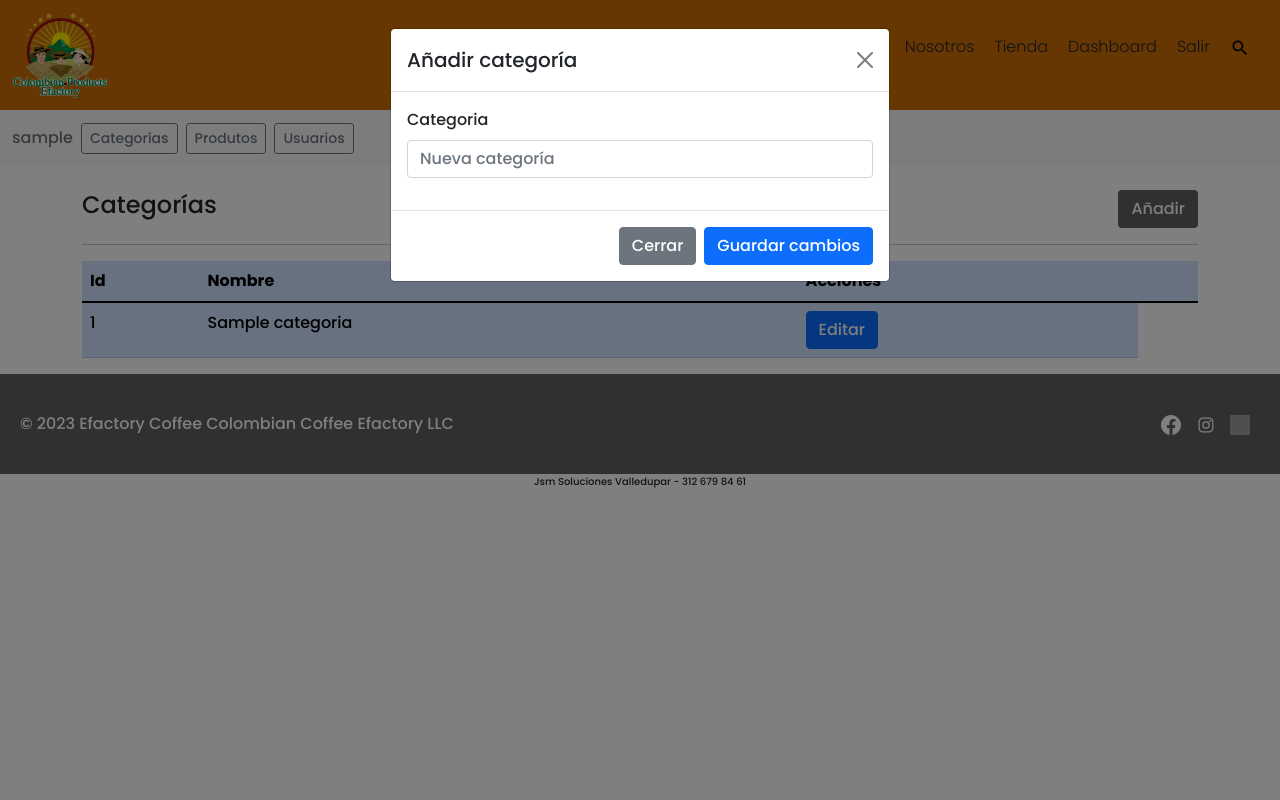
After one commit to jsmsoluciones/efactory, a PHP site: page /admin/categories in a window 1280 px wide, after a click on "Añadir". The commit adds this page. Run offline with PHP 8.4, Linux system fonts and the light colour scheme; the visitor is signed in with stand-in values (Sample User, id 1); tables that the repository leaves empty or names only in its code hold one stand-in row (values such as "Sample post"); grey boxes are pictures that could not be loaded.

Commit message:
añadir categoria

```diff
--- /dev/null
+++ b/admin/categories.php
@@ -0,0 +1,127 @@
+<?php
+session_start();
+
+if (!isset($_SESSION['usuario'])) {
+    header('Location: /login');
+}
+
+include('../partials/head.php');
+include('../partials/header.php');
+include('../controllers/categoryController.php');
+
+$categoryCtrl = new CategoryController();
+$categories = array();
+
+if ($_SERVER['REQUEST_METHOD'] == 'POST') {
+    $categoryCtrl->add($_POST['name']);
+}
+
+$categories = $categoryCtrl->getAllCategories();
+?>
+<br>
+<div class="container">
+    <div style="display: flex; align-items: center; justify-content: space-between;">
+        <h4 class="card-title">Categorías</h4>
+        <button type='button' class='btn' style="background-color: var(--background-color); color:white" data-bs-toggle='modal' data-bs-target='#newModal'>
+            Añadir</button>
+    </div>
+    <hr>
+    <?php if (empty($categories)) { ?>
+        <h3>Añade categorias a la base de datos</h3>
+    <?php } else { ?>
+        <div class="table-responsive">
+            <table class="table table-primary">
+                <thead>
+                    <tr>
+                        <th scope="col">Id</th>
+                        <th scope="col">Nombre</th>
+                        <th scope="col">Acciones</th>
+                        <th scope="col "></th>
+                    </tr>
+                </thead>
+                <tbody>
+                    <?php
+                    foreach ($categories as $category) { ?>
+                        <tr class="">
+                            <td scope="row"><?= $category['id'] ?></td>
+                            <td><?= $category['nombre'] ?></td>
+                            <td>
+                                <a name="" id="" class="btn btn-primary" href="/admin/edit/category?id=<?= $category['id'] ?>" role="button">Editar</a>
+
+
+                            </td>
+                        </tr>
+                    <?php } ?>
+
+
+                </tbody>
+            </table>
+        </div>
+    <?php } ?>
+
+</div>
+
+<div class="modal fade" id="newModal" tabindex="-1" aria-labelledby="exampleModalLabel" aria-hidden="true">
+    <div class="modal-dialog">
+        <div class="modal-content">
+            <form action="" method="post">
+                <div class="modal-header">
+                    <h5 class="modal-title" id="exampleModalLabel">Añadir categoría</h5>
+                    <button type="button" class="btn-close" data-bs-dismiss="modal" aria-label="Close"></button>
+                </div>
+                <div class="modal-body">
+                    <div class="mb-3">
+                        <label for="name" class="form-label">Categoria</label>
+                        <input type="text" class="form-control" name="name" placeholder="Nueva categoría" required>
+                    </div>
+                </div>
+                <div class="modal-footer">
+                    <button type="button" class="btn btn-secondary" data-bs-dismiss="modal">Cerrar</button>
+                    <button type="submit" class="btn btn-primary">Guardar cambios</button>
+                </div>
+            </form>
+        </div>
+    </div>
+</div>
+
+<div class="modal fade" id="exampleModal" tabindex="-1" aria-labelledby="exampleModalLabel" aria-hidden="true">
+    <div class="modal-dialog">
+        <div class="modal-content">
+            <div class="modal-header">
+                <h1 class="modal-title fs-5" id="exampleModalLabel">Editar categoría</h1>
+                <button type="button" class="btn-close" data-bs-dismiss="modal" aria-label="Close"></button>
+            </div>
+            <div class="modal-body">
+                <form>
+                    <div class="mb-3">
+                        <label for="edit_name" class="col-form-label">Cambiar nombre:</label>
+                        <input type="text" class="form-control" name="edit_name">
+                    </div>
+                    <div class="mb-3">
+                        <input type="hidden" class="form-control" name="id">
+                    </div>
+
+                </form>
+            </div>
+            <div class="modal-footer">
+                <button type="button" class="btn btn-secondary" data-bs-dismiss="modal">Close</button>
+                <button type="button" class="btn btn-primary">Cambiar</button>
+            </div>
+        </div>
+    </div>
+</div>
+
+<script>
+    const exampleModal = document.getElementById('exampleModal')
+    exampleModal.addEventListener('show.bs.modal', event => {
+        const button = event.relatedTarget
+        const recipient = button.getAttribute('data-bs-whatever')
+        const modalTitle = exampleModal.querySelector('.modal-title')
+        const modalBodyInput = exampleModal.querySelector('.modal-body input')
+
+        modalTitle.textContent = `New message to ${recipient}`
+        modalBodyInput.value = recipient
+    })
+</script>
+
+<?php include('../partials/footter.php') ?>
--- /dev/null
+++ b/controllers/categoryController.php
@@ -0,0 +1,24 @@
+<?php
+include("../models/database.php");
+
+class CategoryController {
+    public function getAllCategories()
+    {
+        $sql = "SELECT * FROM categorias";
+
+        $connection = Connection::connect();
+        $categories = $connection->query($sql)->fetch_all(MYSQLI_ASSOC);
+
+        return $categories;
+    }
+
+    public function add($nombre)
+    {
+        $sql = 'INSERT INTO categorias (nombre) value (?)';
+
+        $connection = Connection::connect();
+        $stmt = $connection->prepare($sql);
+        $stmt->bind_param('s', $nombre);
+        $stmt->execute();
+    }
+}
--- a/partials/encabezado.php
+++ b/partials/encabezado.php
@@ -1,3 +1,4 @@
 <?php
+include_once('./models/database.php');
 include('./partials/head.php');
 include('./partials/header.php');
--- a/partials/header.php
+++ b/partials/header.php
@@ -8,9 +8,9 @@
             <li>
                 <a href="/store">Tienda</a>
             </li>
-            <li>
+            <!-- <li>
                 <a href="#">Contacto</a>
-            </li>
+            </li> -->
             <?php if (isset($_SESSION['usuario'])) { ?>
                 <li><a href='/admin/'>Dashboard</a></li>
                 <li><a href='/controllers/logoutController'>Salir</a></li>
@@ -23,11 +23,11 @@
                     <Image src="/imgs/search.svg" alt="buscar" width=20px height=20px />
                 </a>
             </li>
-            <li>
+            <!-- <li>
                 <a href="/">
                     <Image src="/imgs/car.svg" alt="shop car" width=20px height=20px />
                 </a>
-            </li>
+            </li> -->
         </ul>
     </nav>
 </header>
@@ -37,7 +37,7 @@
             <span class="navbar-text">
                 <?php print_r($_SESSION['usuario']) ?>
             </span>
-            <a class="btn btn-sm btn-outline-secondary mx-2" href="#">Categorías</a>
+            <a class="btn btn-sm btn-outline-secondary mx-2" href="/admin/categories">Categorías</a>
             <a class="btn btn-sm btn-outline-secondary" href="#">Produtos</a>
             <a class="btn btn-sm btn-outline-secondary mx-2" href="#">Usuarios</a>
         </form>
```
Also changed, not shown: admin/edit/category.php (added, +24 -0 lines).
